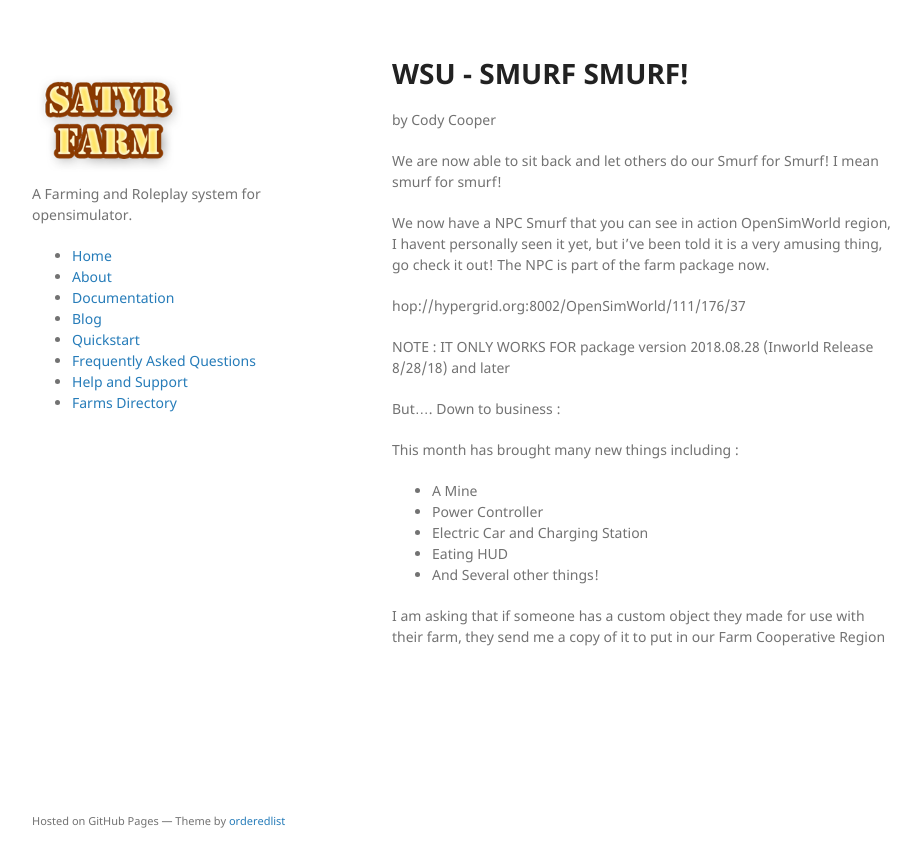
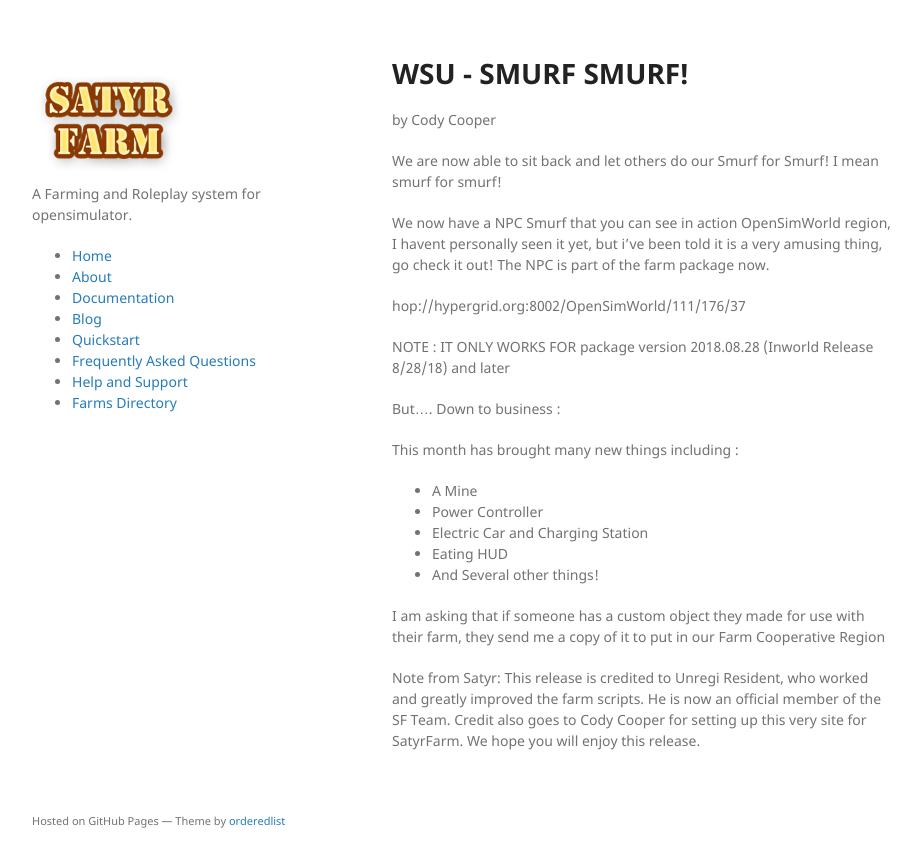
Before and after one commit to SatyrFarm/SatyrFarm.github.io, a Jekyll site: the page built from blog/180829-SmurfSmurf.md, in a window 1280 px wide. Shown: the top 867 px of the page, without its empty margins (178-1099 px from the left). Built offline with Jekyll 4.4.1, drawn with Linux system fonts in a browser that asks for light colours; comment, search, counter and statistics services are not loaded.

Commit message:
credits note

```diff
--- a/blog/180829-SmurfSmurf.md
+++ b/blog/180829-SmurfSmurf.md
@@ -23,5 +23,6 @@ This month has brought many new things including :
 - Eating HUD
 - And Several other things!
 
+I am asking that if someone has a custom object they made for use with their farm, they send me a copy of it to put in our Farm Cooperative Region
 
-I am asking that if someone has a custom object they made for use with their farm, they send me a copy of it to put in our Farm Cooperative Region
+Note from Satyr: This release is credited to Unregi Resident, who worked and greatly improved the farm scripts. He is now an official member of the SF Team. Credit also goes to Cody Cooper for setting up this very site for SatyrFarm. We hope you will enjoy this release.
```
